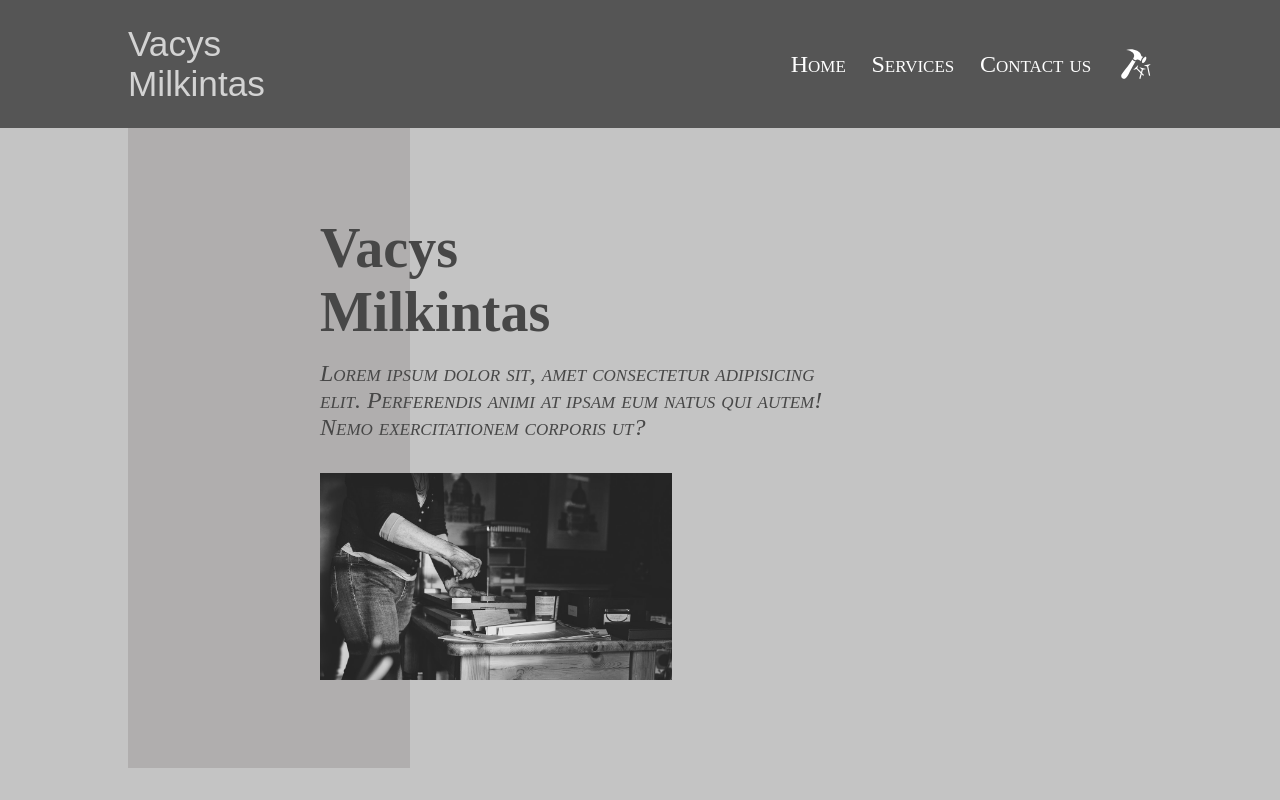
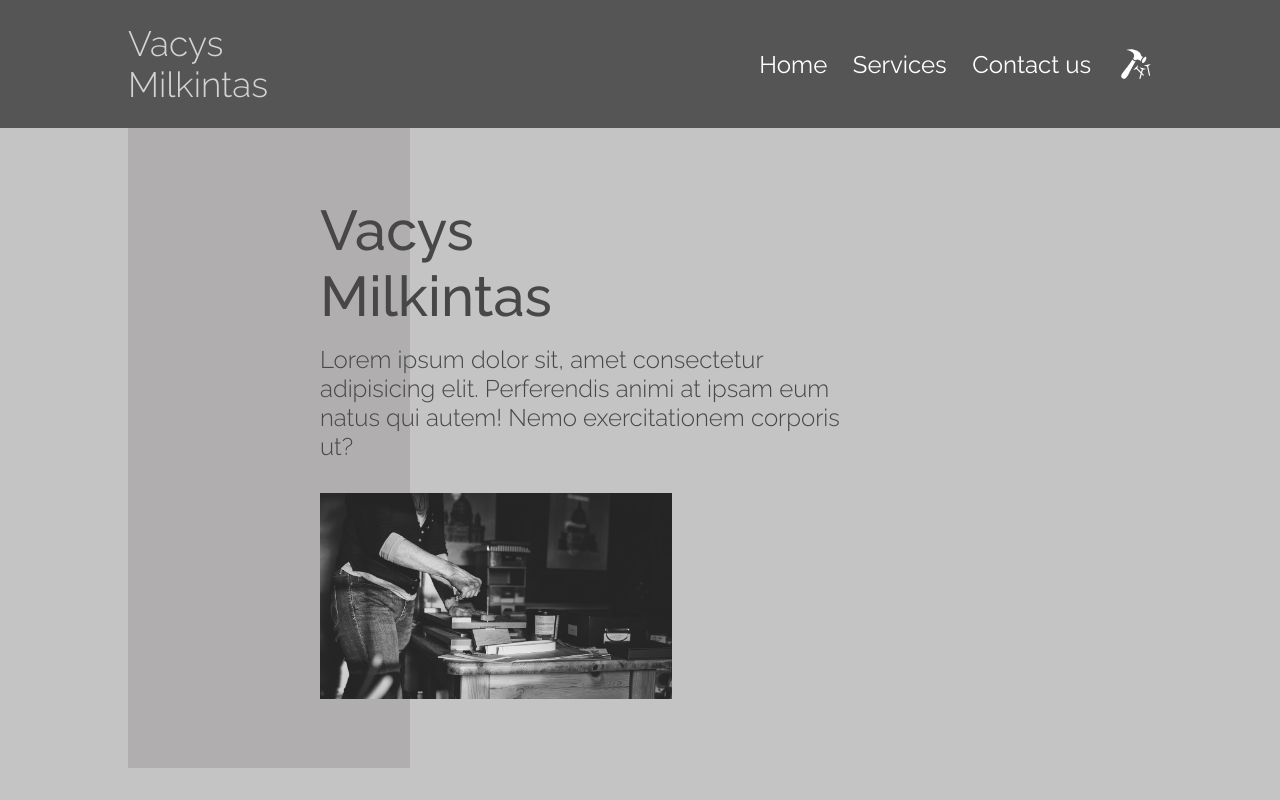
Before and after one commit to tomasmilkintas/carpentry, a React (Create React App) app: page / in a window 1280 px wide. Shown: the top 800 px of the page. Built offline with nearby package versions, Linux system fonts and the light colour scheme.

Commit message:
added google font and smooth scrolling

```diff
--- a/public/index.html
+++ b/public/index.html
@@ -5,10 +5,7 @@
         <link rel="icon" href="%PUBLIC_URL%/favicon.ico" />
         <meta name="viewport" content="width=device-width, initial-scale=1" />
         <meta name="theme-color" content="#000000" />
-    <meta
-      name="description"
-      content="Web site created using create-react-app"
-    />
+        <meta name="description" content="Web site created using create-react-app" />
         <link rel="apple-touch-icon" href="%PUBLIC_URL%/logo192.png" />
         <!--
       manifest.json provides metadata used when your web app is installed on a
@@ -24,6 +21,12 @@
       work correctly both with client-side routing and a non-root public URL.
       Learn how to configure a non-root public URL by running `npm run build`.
     -->
+        <link rel="preconnect" href="https://fonts.googleapis.com" />
+        <link rel="preconnect" href="https://fonts.gstatic.com" crossorigin />
+        <link
+            href="https://fonts.googleapis.com/css2?family=Raleway:wght@200;300;400;500;600;700&display=swap"
+            rel="stylesheet"
+        />
         <title>React App</title>
     </head>
     <body>
@@ -38,6 +41,5 @@
 
       To begin the development, run `npm start` or `yarn start`.
       To create a production bundle, use `npm run build` or `yarn build`.
-    -->
-  </body>
+    --></body>
 </html>
--- a/src/App.css
+++ b/src/App.css
@@ -2,6 +2,7 @@
     /* --bg-primary: #807e7e; */
     --bg-primary: #c4c4c4;
     --bg-header: #c4c4c4;
+    --font-primary: "Raleway", sans-serif;
 }
 
 * {
@@ -9,6 +10,11 @@
     padding: 0;
 }
 
+html {
+    /* smooth behaviour when pressing on links directing to other parts of the website */
+    scroll-behavior: smooth;
+}
+
 .mainBody {
     width: auto;
     background-color: var(--bg-primary);
--- a/src/App.js
+++ b/src/App.js
@@ -38,7 +38,7 @@ const App = () => {
                 <div>
                     <Navbar id="top" />
 
-                    <div className="mainBody">
+                    <div className="mainBody" id="top">
                         <Intro id="home" />
                         <Header id="main" />
                     </div>
--- a/src/Footer/Footer.css
+++ b/src/Footer/Footer.css
@@ -31,16 +31,14 @@
 }
 
 h1 {
-    font-variant-caps: petite-caps;
     padding: 1rem;
 }
 
 .contactDetails {
-    font-variant-caps: petite-caps;
     font-weight: 400;
     font-size: 1.5rem;
     margin: 0.5rem 0;
-    font-family: ui-sans-serif;
+    font-family: var(--font-primary);
 }
 
 .contactDetails > p {
@@ -67,10 +65,7 @@ h1 {
 }
 
 .copyright {
-    /* border-top: 1px solid rgb(234, 234, 234); */
-    /* margin-top: 1rem; */
     font-size: 1rem;
-    font-variant-caps: petite-caps;
 }
 
 .copyright > p {
--- a/src/Main/Header.css
+++ b/src/Main/Header.css
@@ -49,7 +49,8 @@
 
 .textHeading {
     font-size: 3.3rem;
-    font-family: cursive;
+    font-family: var(--font-primary);
+    font-weight: 300;
     width: 70%;
     margin: 0 auto;
 }
@@ -89,7 +90,7 @@
     text-decoration: none;
     font-size: 2rem;
     font-weight: 300;
-    font-family: cursive;
+    font-family: var(--font-primary);
 }
 
 .link > a:hover {
--- a/src/Main/Intro.css
+++ b/src/Main/Intro.css
@@ -39,7 +39,7 @@
 }
 
 .introBlock > div {
-    font-family: ui-sans-serif;
+    font-family: var(--font-primary);
 }
 
 @media (max-width: 1326px) {
@@ -51,6 +51,7 @@
 
 .introHeading {
     font-size: 4.5rem;
+    font-weight: 500;
     width: 60%;
 }
 
@@ -72,8 +73,6 @@
     font-size: 1.5rem;
     margin: 1rem 0 2rem;
     width: 70%;
-    font-style: oblique;
-    font-variant-caps: petite-caps;
     font-weight: 300;
 }
 
--- a/src/Main/Intro.js
+++ b/src/Main/Intro.js
@@ -15,6 +15,7 @@ const Intro = () => {
                         Lorem ipsum dolor sit, amet consectetur adipisicing elit. Perferendis animi
                         at ipsam eum natus qui autem! Nemo exercitationem corporis ut?
                     </p>
+                    {/* <button className="introButton">Get in touch</button> */}
                 </div>
                 <img src={carpenter} alt="carpenter" className="introImg" />
             </div>
--- a/src/Navbar/Navbar.css
+++ b/src/Navbar/Navbar.css
@@ -7,8 +7,7 @@
     display: flex;
     flex-direction: row;
 
-    /* experimental */
-    font-family: system-ui;
+    font-family: var(--font-primary);
 }
 
 .logoContainer {
@@ -24,8 +23,7 @@
 .logoHeading {
     color: #d3d3d3;
     font-size: 2.2rem;
-    /* font-variant-caps: petite-caps; */
-    font-family: sans-serif;
+    font-family: var(--font-primary);
     font-weight: 300;
 }
 
@@ -45,9 +43,8 @@
 .navLinks {
     color: white;
     font-size: 1.5rem;
-    font-variant-caps: petite-caps;
-    font-family: cursive;
-    font-weight: 300;
+    font-family: var(--font-primary);
+    font-weight: 400;
     display: flex;
     flex-direction: row;
     padding-right: 1rem;
@@ -82,8 +79,7 @@
 .navLinksCol {
     color: white;
     font-size: 1.5rem;
-    /* font-variant-caps: petite-caps; */
-    font-family: sans-serif;
+    font-family: var(--font-primary);
     font-weight: 300;
     display: flex;
     flex-direction: column;
--- a/src/Navbar/Navbar.js
+++ b/src/Navbar/Navbar.js
@@ -15,7 +15,7 @@ const Navbar = () => {
 
     return (
         <div>
-            <div className="navbar" id="top">
+            <div className="navbar">
                 <div className="logoContainer">
                     <h2 className="logoHeading">Vacys Milkintas</h2>
                 </div>
```
Also changed, not shown: src/Main/useful/Button/Button.js (added, +11 -0 lines), src/Main/useful/Button/Button.css (added). Lines whose indentation alone changed are shown as unchanged.
